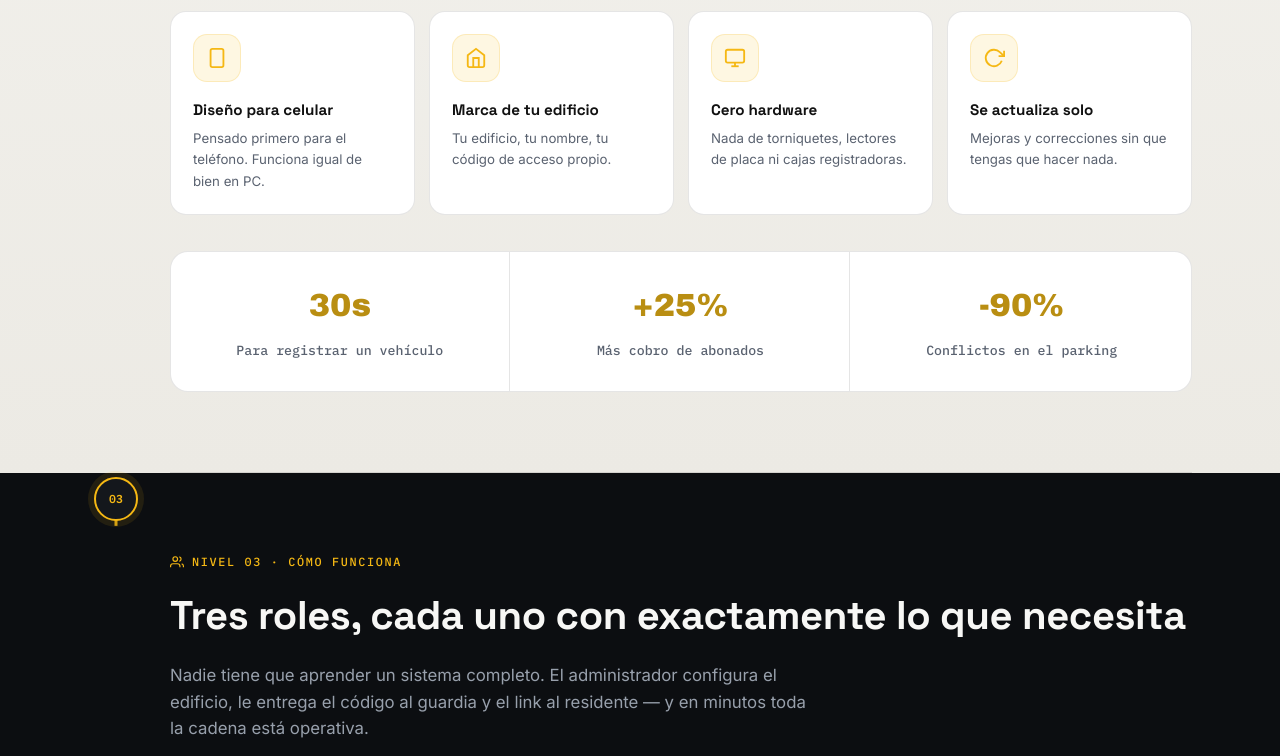
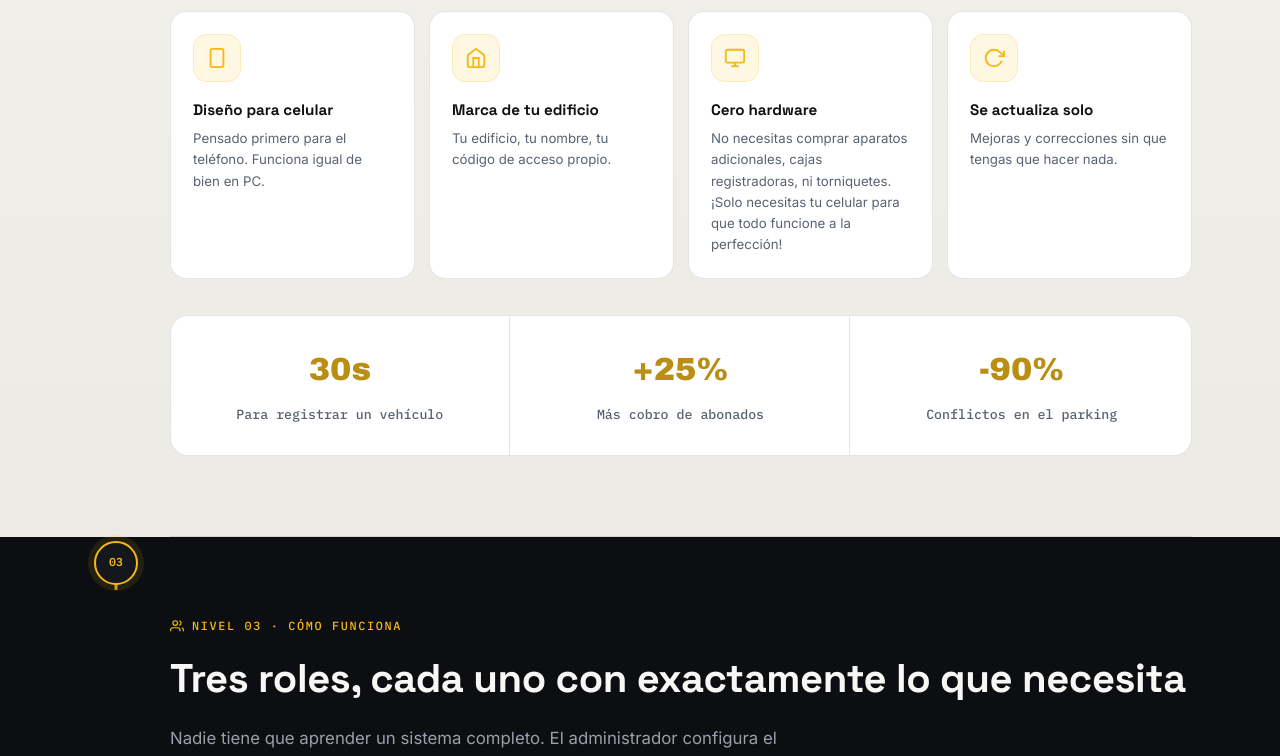
Before and after one commit to Kreika-hub/Sloty-Dossier, a plain HTML site: page index.html in a window 1280 px wide. Shown: the part 2522-3278 px from the top of the page. Drawn offline with Linux system fonts and the light colour scheme.

Commit message:
Copy actualizado con énfasis en uso exclusivo de celular

```diff
--- a/index.html
+++ b/index.html
@@ -792,7 +792,7 @@
             <svg width="22" height="22" viewBox="0 0 24 24" fill="none" stroke="var(--gold)" stroke-width="2"><rect x="2" y="3" width="20" height="14" rx="2" ry="2"/><line x1="8" y1="21" x2="16" y2="21"/><line x1="12" y1="17" x2="12" y2="21"/></svg>
           </div>
           <h4>Cero hardware</h4>
-          <p>Nada de torniquetes, lectores de placa ni cajas registradoras.</p>
+          <p>No necesitas comprar aparatos adicionales, cajas registradoras, ni torniquetes. ¡Solo necesitas tu celular para que todo funcione a la perfección!</p>
         </div>
         <div class="feat-card">
           <div class="icon-wrap">
```
